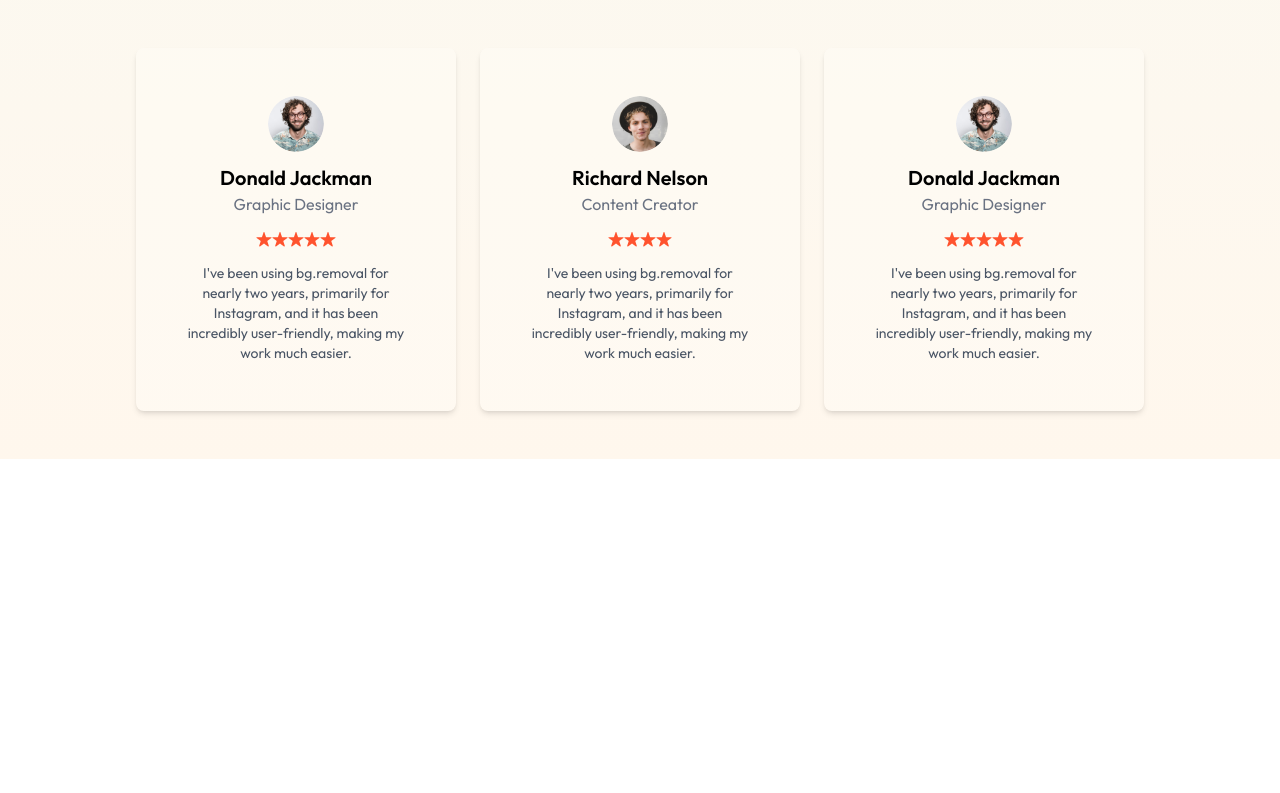
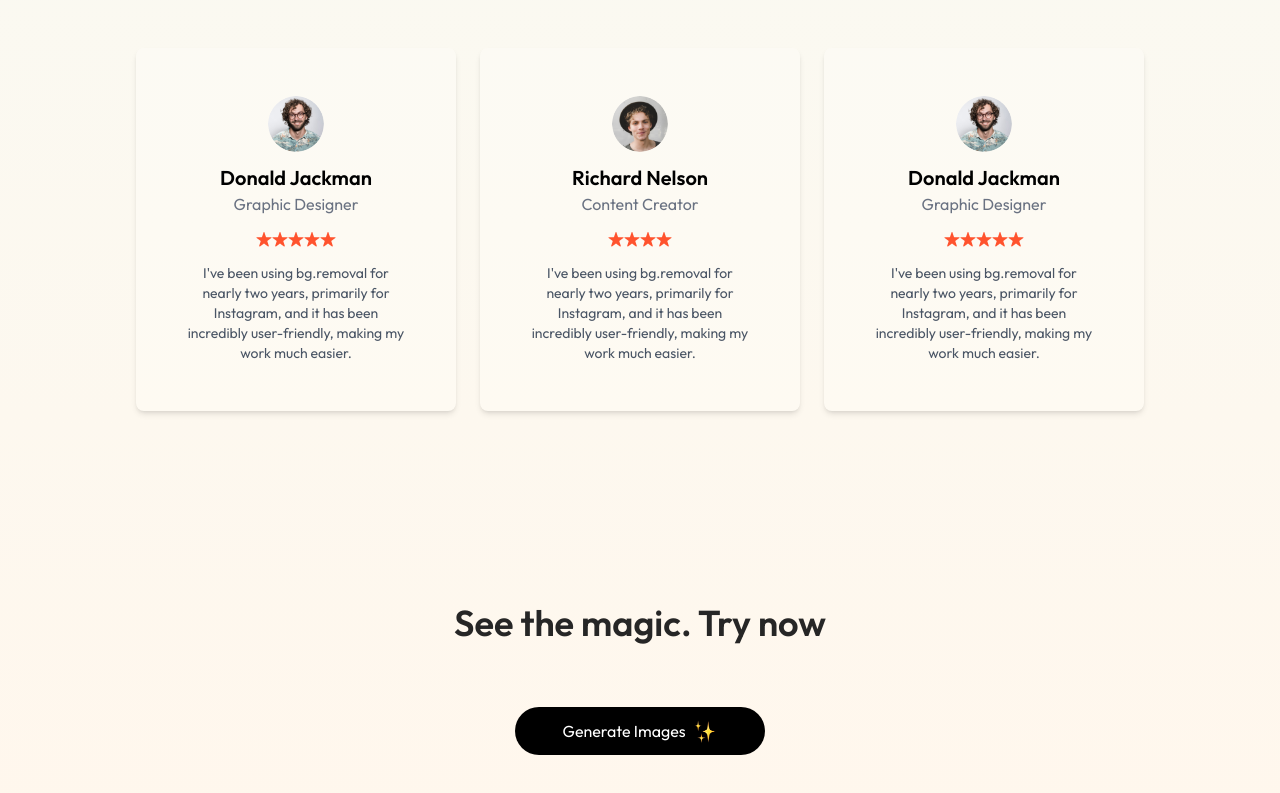
Before and after one commit to sparrow7559/Text_To_Image, a React (Vite) app in the folder client/: page / in a window 1280 px wide. Shown: the part 1858-2651 px from the top of the page. Before the commit the page ends 2397 px from the top, so only its background shows below. Built offline with nearby package versions, Linux system fonts and the light colour scheme.

Commit message:
Add GenerateBtn component to Home page

```diff
--- /dev/null
+++ b/client/src/components/GenerateBtn.jsx
@@ -0,0 +1,18 @@
+import React from "react";
+import { assets } from "../assets/assets";
+
+const GenerateBtn = () => {
+  return (
+    <div className="pb-16 text-center">
+      <h1 className="text-2xl md:text-3xl lg:text-4xl mt-4 font-semibold text-neutral-800 py-6 md:py-16">
+        See the magic. Try now
+      </h1>
+      <button className="inline-flex items-center gap-2 px-12 py-3 rounded-full bg-black text-white m-auto hover:scale-105 transition-all duration-500 cursor-pointer">
+        Generate Images
+        <img src={assets.star_group} className="h-6" alt="" />
+      </button>
+    </div>
+  );
+};
+
+export default GenerateBtn;
--- a/client/src/pages/Home.jsx
+++ b/client/src/pages/Home.jsx
@@ -3,6 +3,7 @@ import Header from "../components/Header";
 import Steps from "../components/Steps";
 import Description from "../components/Description";
 import Testimonials from "../components/Testimonials";
+import GenerateBtn from "../components/GenerateBtn";
 
 const Home = () => {
   return (
@@ -11,6 +12,7 @@ const Home = () => {
       <Steps />
       <Description />
       <Testimonials />
+      <GenerateBtn />
     </div>
   );
 };
```
